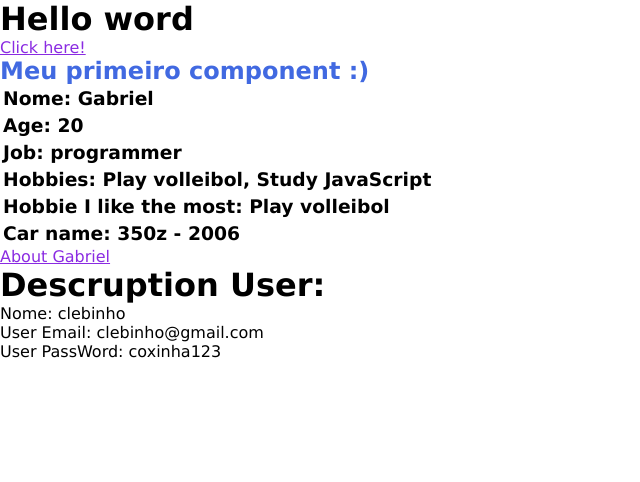
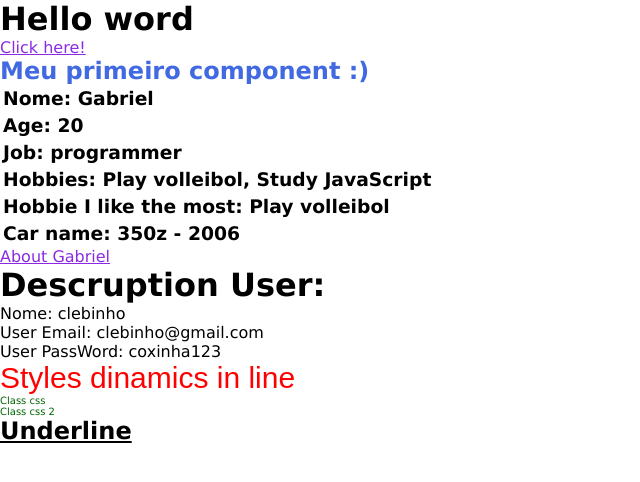
Before and after one commit to GabrielReguera/Curso-Angular, an Angular app: page / in a window 1280 px wide. Shown: the top 482 px of the page, without its empty margins (0-640 px from the left). Built offline with nearby package versions, Linux system fonts and the light colour scheme.

Commit message:
Directives

```diff
--- a/src/app/app.component.html
+++ b/src/app/app.component.html
@@ -3,3 +3,5 @@
 <app-first-component></app-first-component>
 
 <app-parent-data [name]="userName" [data]="userData"></app-parent-data>
+
+<app-directives></app-directives>
--- a/src/app/app.module.ts
+++ b/src/app/app.module.ts
@@ -5,12 +5,14 @@ import { AppRoutingModule } from './app-routing.module';
 import { AppComponent } from './app.component';
 import { FirstComponentComponent } from './components/first-component/first-component.component';
 import { ParentDataComponent } from './components/parent-data/parent-data.component';
+import { DirectivesComponent } from './components/directives/directives.component';
 
 @NgModule({
   declarations: [
     AppComponent,
     FirstComponentComponent,
-    ParentDataComponent
+    ParentDataComponent,
+    DirectivesComponent
   ],
   imports: [
     BrowserModule,
--- /dev/null
+++ b/src/app/components/directives/directives.component.css
@@ -0,0 +1,11 @@
+.small-title{
+    font-size: 10px;
+}
+
+.green-title{
+    color: darkgreen;
+}
+
+.under-line{
+    text-decoration: underline;
+}
--- /dev/null
+++ b/src/app/components/directives/directives.component.html
@@ -0,0 +1,7 @@
+<p [ngStyle]="{ 'font-size': size + 'px', 'font-family': font, color: color }">
+  Styles dinamics in line
+</p>
+<p [ngClass]="classes">Class css</p>
+<p [ngClass]="classes">Class css 2</p>
+
+<h2 [ngClass]="underLine">Underline</h2>
--- /dev/null
+++ b/src/app/components/directives/directives.component.ts
@@ -0,0 +1,24 @@
+import { Component, OnInit } from '@angular/core';
+
+@Component({
+  selector: 'app-directives',
+  templateUrl: './directives.component.html',
+  styleUrls: ['./directives.component.css']
+})
+export class DirectivesComponent implements OnInit {
+
+  size = 30;
+  font = 'Arial';
+  color = 'red';
+
+  classes = ['green-title', 'small-title'];
+
+  underLine = 'under-line';
+
+
+  constructor() { }
+
+  ngOnInit(): void {
+  }
+
+}
```
Also changed, not shown: 1 other file (tests, documents, lock files or other folders).
